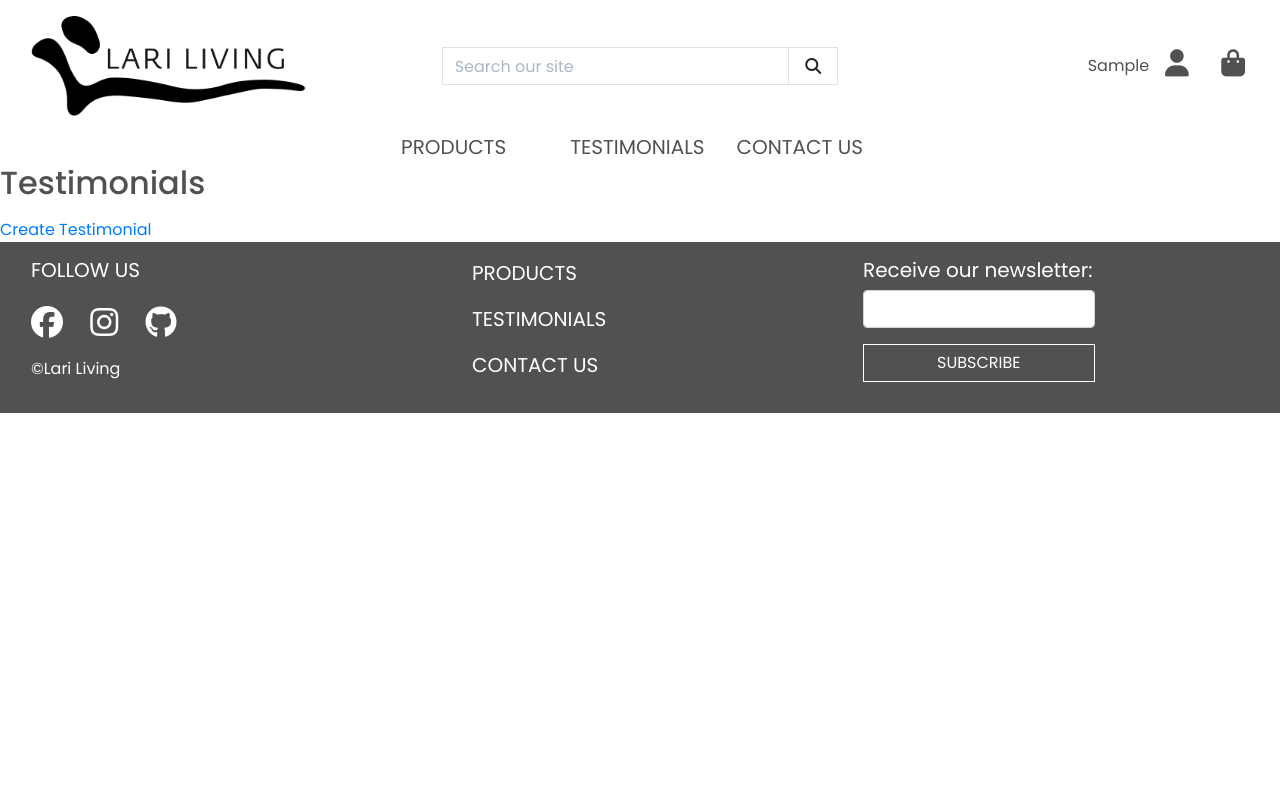
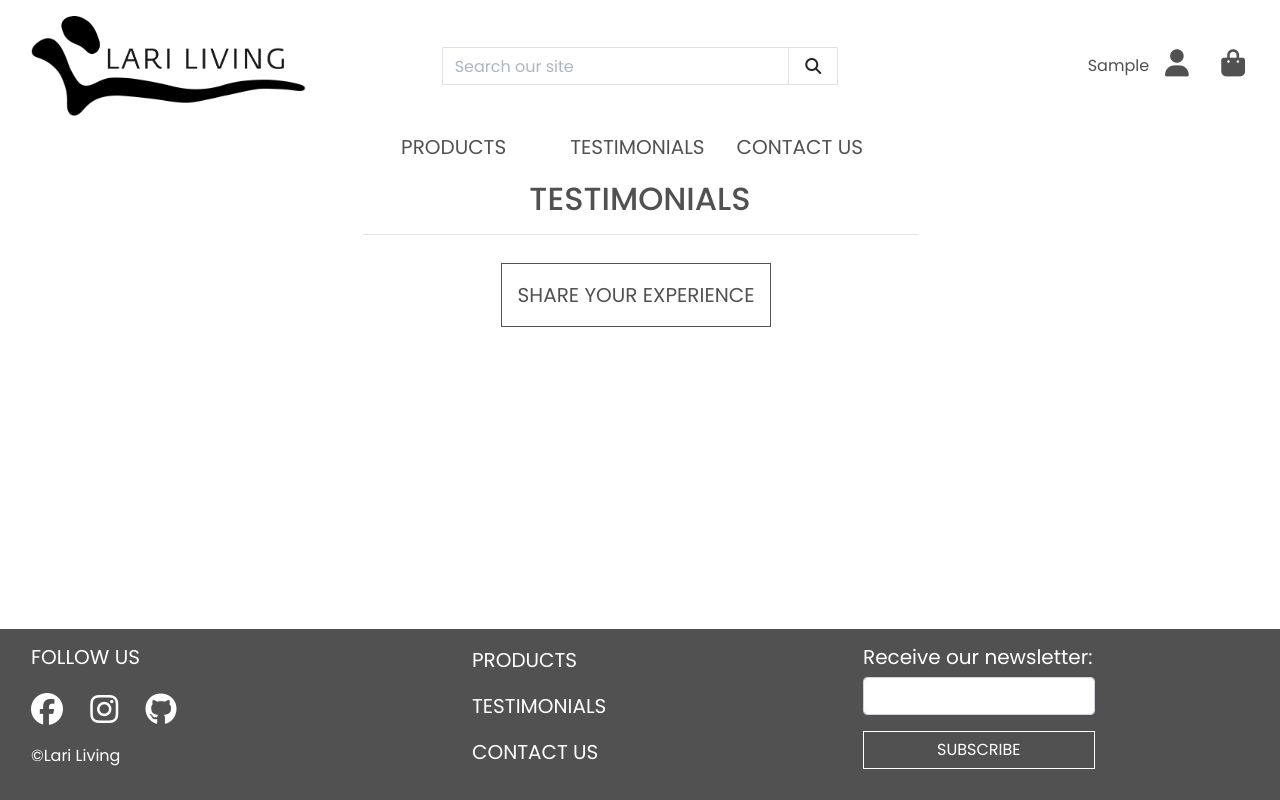
Before and after one commit to Darioc18/PP5_lari_living, a Django app: page /testimonials/testimonials_list/ in a window 1280 px wide. Run offline with Django 3.2, Linux system fonts and the light colour scheme; the visitor is signed in with stand-in values (Sample User, id 1); data that the repository does not hold is empty; some libraries are stand-ins or nearby versions.

Commit message:
Style testimonials pages

```diff
--- a/static/css/base.css
+++ b/static/css/base.css
@@ -2,11 +2,25 @@
 html {
     --color-grey: #515151;
     --color-white: #fff;
+    --color-lightgrey: #f3f3f3;
 }
 
 body {
     font-family: 'Poppins', sans-serif;
     color: var(--color-grey);
+}
+
+/* Custom CSS for the button */
+.btn-outline-dark {
+    color: var(--color-grey);
+    border-color: var(--color-grey);
+}
+
+/* Custom CSS to override hover color */
+.btn-outline-dark:hover {
+    color: var(--color-white);
+    background-color: var(--color-grey);
+    border-color: var(--color-grey);
 }
 
 /* from Bulma */
@@ -178,6 +192,14 @@ footer input:hover {
     height: 2px;
 }
 
+/* Testimonials */
+
+.testimonial-bg {
+    background-color: var(--color-lightgrey);
+    height: 110%;
+    border-radius: 10px;
+}
+
 /* from CSS-tricks.com: https://css-tricks.com/snippets/css/css-triangle/ */
 .arrow-up {
     width: 0;
--- a/templates/base.html
+++ b/templates/base.html
@@ -42,7 +42,7 @@
 
     <title>Lari Living | {% block extra_title %}{% endblock %}</title>
   </head>
-  <body>
+  <body class="d-flex flex-column min-vh-100">
     <header class="container-fluid fixed-top">
         <div id="topnav" class="row bg-white pt-lg-2 d-none d-lg-flex">
             <div class="col-12 col-lg-4 my-auto py-1 py-lg-0 text-center text-lg-left">
@@ -135,7 +135,7 @@
     {% block content %}
     {% endblock %}
 
-    <footer>
+    <footer class="mt-auto">
         <div class="container-fluid">
             <div class="row py-lg-3 px-lg-3">
 
--- a/testimonials/templates/testimonials/testimonial_list.html
+++ b/testimonials/templates/testimonials/testimonial_list.html
@@ -12,18 +12,52 @@
 {% endblock %}
 
 {% block content %}
-<h2>Testimonials</h2>
-<ul>
-  {% for testimonial in testimonials %}
-    <li>{{ testimonial.content }}
-      {% if user.is_superuser or testimonial.user == user %}
-        <a href="{% url 'testimonial_edit' testimonial.pk %}">Edit</a>
-         <a href="{% url 'testimonial_confirm_delete' testimonial.pk %}">Delete</a>
+<div class="container">
+  <div class="row">
+    <div class="col text-center mt-3">
+        <h2 class="logo-font">Testimonials</h2>
+        <hr class="w-50 mb-1">
+    </div>
+  </div>
+  <div class="container mb-4">
+    <div class="row">
+        {% for testimonial in testimonials %}
+        <div class="col-md-6">
+          <div class="card my-3 border-0">
+            <div class="text-left quote">
+              <i class="fas fa-quote-left"></i>
+            </div>
+            <div class="card-body testimonial-bg">
+              <p>{{ testimonial.content }}</p>
+              <p><strong>{{ testimonial.user }}</strong></p>
+            </div>
+            <div class="text-right quote">
+              <i class="fas fa-quote-right"></i>
+            </div>
+            <div class="card-body">
+              {{ testimonial.created_on|date:"j F Y" }}
+              {% if user.is_superuser or testimonial.user == user %}
+              <p>
+                <a href="{% url 'testimonial_edit' testimonial.pk %}">Edit</a> |
+                <a href="{% url 'testimonial_confirm_delete' testimonial.pk %}" class="text-danger">Delete</a>
+              </p>
+              {% endif %}
+            </div>
+          </div>
+        </div>
+        {% endfor %}
+    </div>
+      {% if user.is_authenticated %}
+      <div class="container">
+        <div class="row">
+          <div class="col-12">
+            <div class="pt-3 text-center">
+              <a href="{% url 'testimonial_create' %}" class="btn btn-lg mr-2 mt-2 rounded-0 text-uppercase py-3 btn-outline-dark">Share Your Experience</a>
+            </div>
+          </div>
+        </div>
+      </div>
       {% endif %}
-    </li>
-  {% endfor %}
-</ul>
-{% if user.is_authenticated %}
-<a href="{% url 'testimonial_create' %}">Create Testimonial</a>
-{% endif %}
+  </div>
+</div>
 {% endblock %}
```
Also changed, not shown: testimonials/templates/testimonials/testimonial_confirm_delete.html (+16 -6 lines), testimonials/templates/testimonials/testimonial_create.html (+18 -6 lines), testimonials/templates/testimonials/testimonial_edit.html (+19 -7 lines).
